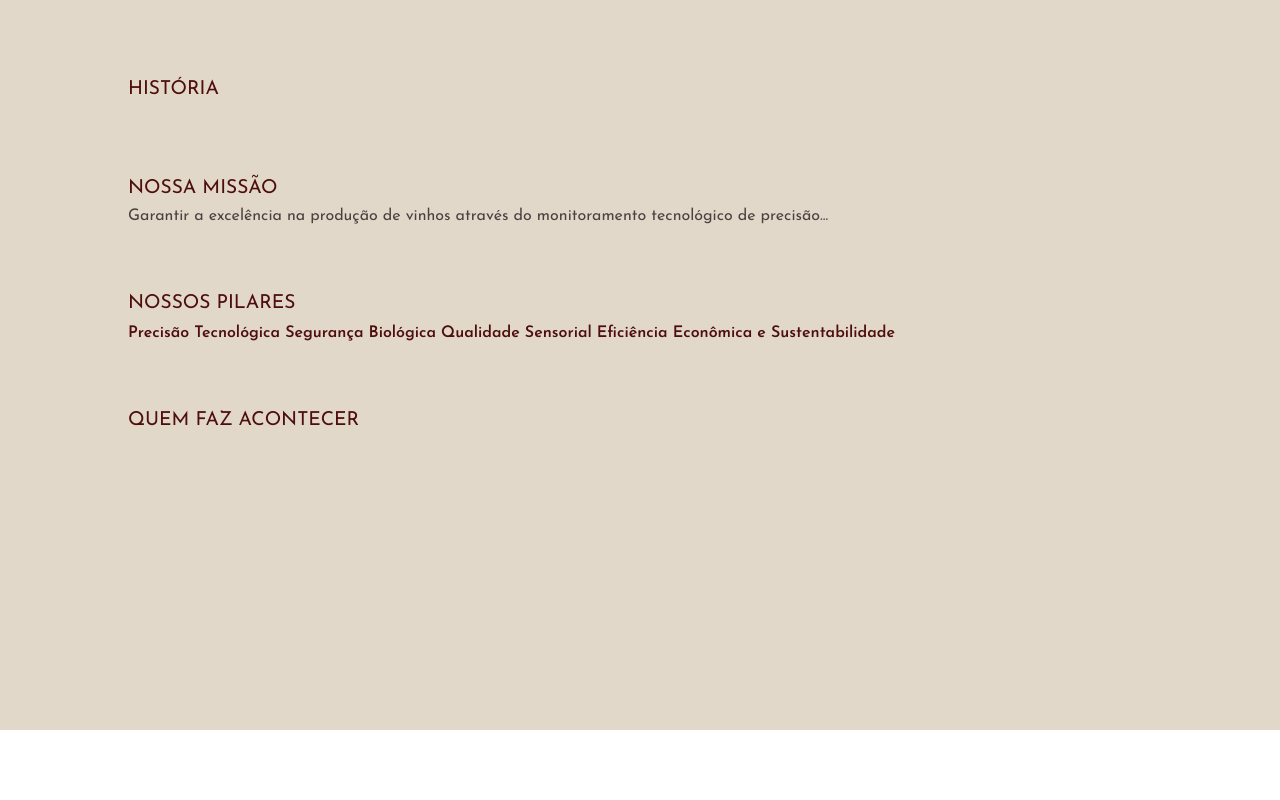
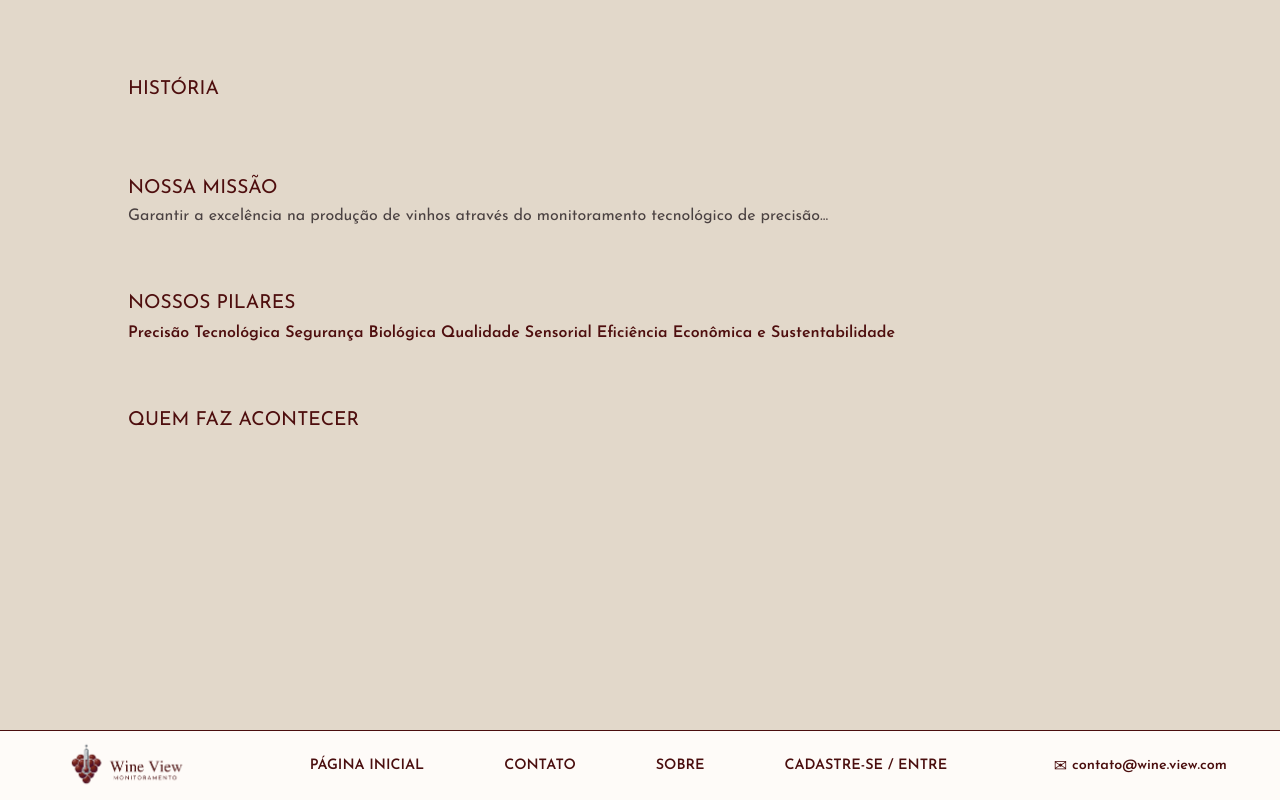
Before and after one commit to SPTech-Grupo01-Vinhos/Site-WineView, a plain HTML site: page src/sobre/sobre.html in a window 1280 px wide. Shown: the part 956-1756 px from the top of the page. Before the commit the page ends 1686 px from the top, so only its background shows below. Drawn offline with Linux system fonts and the light colour scheme.

Commit message:
Adicionado footer na tela de Sobre

```diff
--- a/src/sobre/sobre.css
+++ b/src/sobre/sobre.css
@@ -350,3 +350,56 @@
         }
     }
 }
+
+.footer {
+  width: 100%;
+  height: 70px;
+  background-color: #FEFBF8;
+  border-top: 1px solid #4a0e0e;
+  display: flex;
+  align-items: center;
+  justify-content: space-around;
+
+  .footer-logo {
+    width: 150px;
+    height: 100%;
+    display: flex;
+    align-items: center;
+
+    img {
+      width: 100%;
+      height: auto;
+    }
+  }
+
+  .footer-nav {
+    display: flex;
+    align-items: center;
+    gap: 80px;
+
+    a {
+      font-family: 'Josefin Sans', sans-serif;
+      font-size: 0.9rem;
+      font-weight: 600;
+      color: #4a0e0e;
+      text-decoration: none;
+    }
+  }
+
+  .footer-email {
+    display: flex;
+    align-items: center;
+    gap: 5px;
+    color: #4a0e0e;
+
+    span {
+      font-size: 1rem;
+    }
+
+    p {
+      font-family: 'Josefin Sans', sans-serif;
+      font-size: 0.9rem;
+      font-weight: 600;
+    }
+  }
+}
--- a/src/sobre/sobre.html
+++ b/src/sobre/sobre.html
@@ -181,6 +181,46 @@
     </main>
     <!-- Fim do conteúdo principal -->
 
+            <footer class="footer">
+        <!-- Rodapé da página -->
+
+        <div class="footer-logo">
+            <!-- Área da logo no rodapé -->
+
+            <img src="../img/logo_transparente.png" alt="Logo Wine View">
+            <!-- Logo da empresa/projeto -->
+        </div>
+
+        <nav class="footer-nav">
+            <!-- Navegação do rodapé -->
+
+            <a href="../home/home.html">PÁGINA INICIAL</a>
+            <!-- Link para voltar ao início -->
+
+            <a href="#id_contato">CONTATO</a>
+            <!--
+                Link interno.
+                Ele leva para a seção que tem id="id_contato".
+            -->
+
+            <a href="../sobre/sobre.html">SOBRE</a>
+            <!-- Link para a página Sobre -->
+
+            <a href="../login/login.html">CADASTRE-SE / ENTRE</a>
+            <!-- Link para login ou cadastro -->
+        </nav>
+
+        <div class="footer-email">
+            <!-- Área com email de contato -->
+
+            <span>✉</span>
+            <!-- Ícone de email -->
+
+            <p>contato@wine.view.com</p>
+            <!-- Email de contato do projeto -->
+        </div>
+    </footer>
+
 </body>
 
 </html>
```
